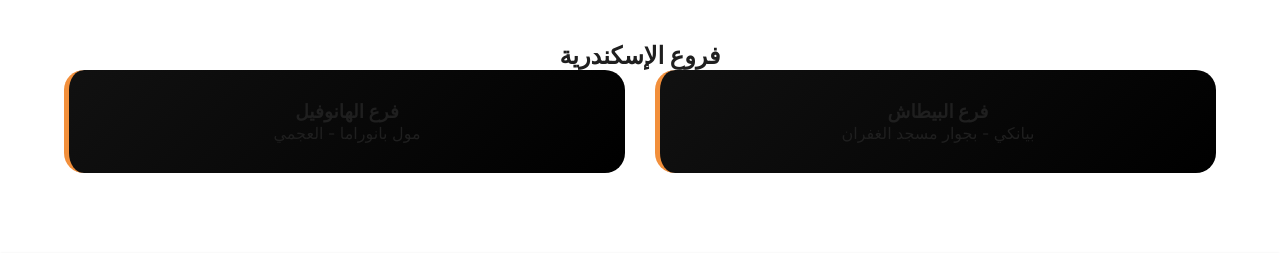
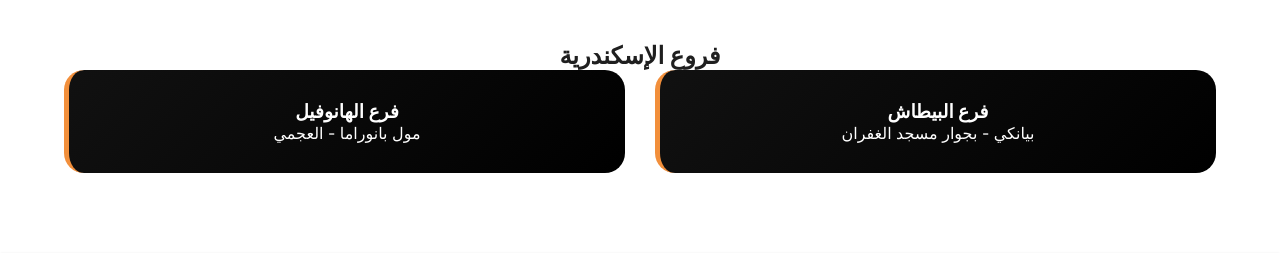
Before and after one commit to 2m-store/elshazly, a plain HTML site: page index.html in a window 1280 px wide. Shown: the part 839-1094 px from the top of the page. Drawn offline with Linux system fonts and the light colour scheme.

Commit message:
Update ps.css

```diff
--- a/ps.css
+++ b/ps.css
@@ -443,7 +443,7 @@ body {
         }
         .grid { display: grid; grid-template-columns: repeat(auto-fit, minmax(280px, 1fr)); gap: 30px; }
         .section { padding: 80px 5%; text-align: center; }
-.branch-card p h3{
+.branch-card {
             color:#fff;
         }
 
```
